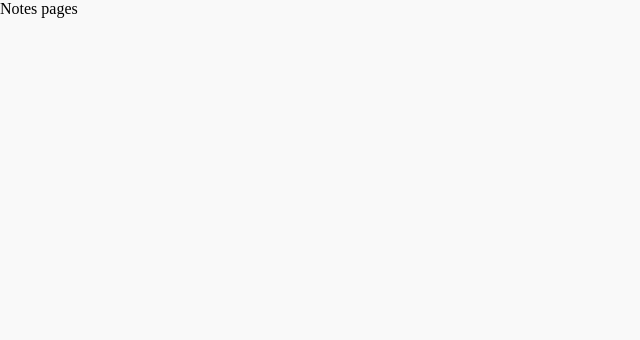
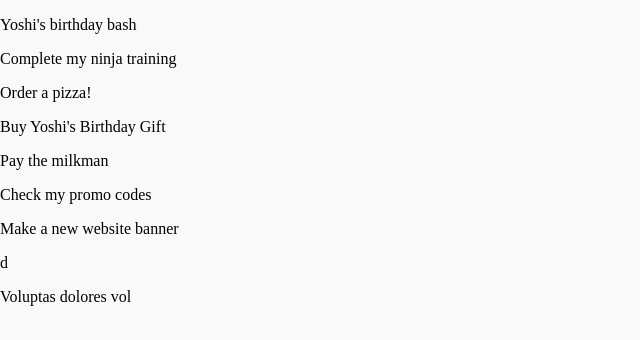
Before and after one commit to adham618/MUI-APP, a React (Vite) app: page / in a window 1280 px wide. Shown: the top 340 px of the page, without its empty margins (0-640 px from the left). Built offline with nearby package versions, Linux system fonts and the light colour scheme; data requests are answered from the project's data file.

Commit message:
add json server

```diff
--- /dev/null
+++ b/data/db.json
@@ -0,0 +1,58 @@
+{
+  "notes": [
+    {
+      "title": "Yoshi's birthday bash",
+      "details": "Lorem Ipsum is simply dummy text of the printing and typesetting industry. Lorem Ipsum has been the industry's standard dummy text ever since the 1500s, when an unknown printer took a galley of type and scrambled it to make a type specimen book.",
+      "category": "reminders",
+      "id": 1
+    },
+    {
+      "title": "Complete my ninja training",
+      "details": "Lorem Ipsum is simply dummy text of the printing and typesetting industry. Lorem Ipsum has been the industry's standard dummy text ever since the 1500s, when an unknown printer took.",
+      "category": "work",
+      "id": 2
+    },
+    {
+      "title": "Order a pizza!",
+      "details": "Lorem Ipsum is simply dummy text of the printing and typesetting industry. Lorem Ipsum has been the industry's standard dummy text ever since the 1500s, when an unknown printer took a galley of type and scrambled it to make a type specimen book.\nLorem Ipsum is simply dummy text of the printing and typesetting industry. Lorem Ipsum has been the industry's standard dummy text ever since the 1500s, when an unknown printer took a galley of type and scrambled it to make a type specimen book.",
+      "category": "todos",
+      "id": 3
+    },
+    {
+      "title": "Buy Yoshi's Birthday Gift",
+      "details": "Mario ipsum RGB mushroom 1-up. Cloud lakitu slide fire flower pipe jump swim, lava slide koopa troopa side-scrolling starman fire bar koopa paratroopa! Pipe cloud buzzy beetle koopa troopa game over, goomba invincible Mario green shell slide koopa paratroopa fire bar question block 1985 koopa troopa fireball Mushroom Kingdom. Lava Mushroom Kingdom.",
+      "category": "todos",
+      "id": 4
+    },
+    {
+      "title": "Pay the milkman",
+      "details": "Mario ipsum RGB mushroom 1-up. Cloud lakitu slide fire flower pipe jump swim, lava slide koopa troopa side-scrolling starman fire bar koopa paratroopa! Pipe cloud buzzy beetle koopa troopa game over, goomba invincible Mario green shell slide koopa paratroopa fire bar question block 1985 koopa troopa fireball Mushroom Kingdom. Lava Mushroom Kingdom. Mario ipsum RGB mushroom 1-up. Cloud lakitu slide fire flower pipe jump swim, lava slide koopa troopa side-scrolling starman fire bar koopa paratroopa! Pipe cloud buzzy beetle koopa troopa game over, goomba invincible Mario green shell slide koopa paratroopa fire bar question block 1985 koopa troopa fireball Mushroom Kingdom. Lava Mushroom Kingdom.",
+      "category": "money",
+      "id": 5
+    },
+    {
+      "title": "Check my promo codes",
+      "details": "Mario ipsum RGB mushroom 1-up. Cloud lakitu slide fire flower pipe jump swim, lava slide koopa troopa side-scrolling starman fire bar koopa paratroopa! Pipe cloud buzzy beetle koopa troopa game over, goomba invincible Mario green shell slide koopa paratroopa fire bar question block 1985 koopa troopa fireball Mushroom Kingdom. Lava Mushroom Kingdom.",
+      "category": "reminders",
+      "id": 6
+    },
+    {
+      "title": "Make a new website banner",
+      "details": "Mario ipsum RGB mushroom 1-up. Cloud lakitu slide fire flower pipe jump swim, lava slide koopa troopa side-scrolling starman fire bar koopa paratroopa! Pipe cloud buzzy beetle koopa troopa game over, goomba invincible Mario green shell slide koopa paratroopa fire bar question block 1985 koopa troopa fireball Mushroom Kingdom. Lava Mushroom Kingdom.",
+      "category": "work",
+      "id": 7
+    },
+    {
+      "title": "d",
+      "details": "gd",
+      "category": "work",
+      "id": 8
+    },
+    {
+      "title": "Voluptas dolores vol",
+      "details": "Officia libero quibu",
+      "category": "work",
+      "id": 9
+    }
+  ]
+}
--- a/src/components/Create.jsx
+++ b/src/components/Create.jsx
@@ -1,7 +1,8 @@
-import { Block, KeyboardArrowRight } from "@mui/icons-material"
+import { Category, KeyboardArrowRight } from "@mui/icons-material"
 import { Button, ButtonGroup, Container, FormControl, FormControlLabel, FormLabel, Radio, RadioGroup, Typography } from "@mui/material"
 import TextField from '@mui/material/TextField';
 import { useState } from "react";
+import { useNavigate } from "react-router-dom"
 
 const Create = () => {
   const [title, setTitle] = useState('')
@@ -9,6 +10,7 @@ const Create = () => {
   const [titleError, setTitleError] = useState(false)
   const [detailsError, setDetailsError] = useState(false)
   const [category, setCategory] = useState('');
+  const navigate = useNavigate()
   const handleSubmit = e => {
     e.preventDefault()
     setTitleError(false)
@@ -20,7 +22,11 @@ const Create = () => {
       setDetailsError(true)
     }
     if (title && details) {
-      console.log(title, details, category)
+      fetch("http://localhost:8000/notes", {
+        method: "POST",
+        headers: { "Content-type": "application/json" },
+        body: JSON.stringify({ title, details, category })
+      }).then(navigate("/"))
     }
   }
   return (
--- a/src/components/Notes.jsx
+++ b/src/components/Notes.jsx
@@ -1,7 +1,17 @@
+import { useEffect, useState } from "react"
+
 const Notes = () => {
+  const [notes, setNotes] = useState([])
+  useEffect(() => {
+    fetch("http://localhost:8000/notes")
+      .then(res => res.json())
+      .then(data => setNotes(data))
+  }, [])
   return (
     <div>
-      Notes pages
+      {notes.map(note => (
+        <p key={note.id}>{note.title}</p>
+      ))}
     </div>
   )
 }
```
